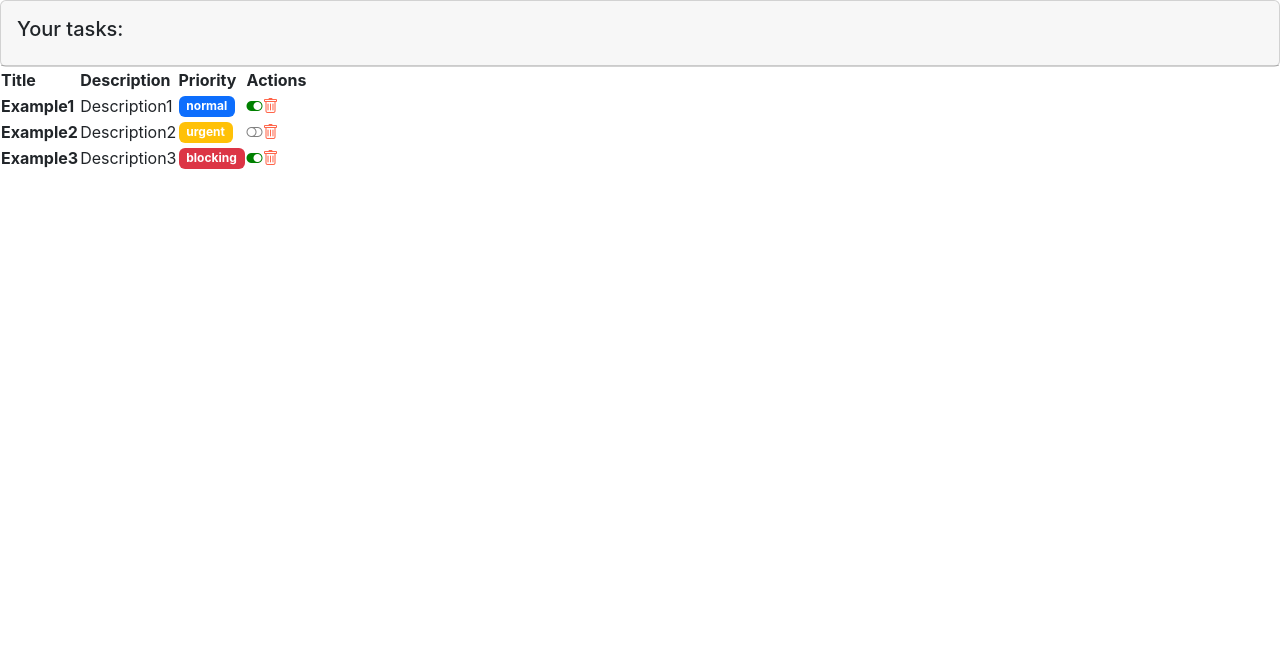
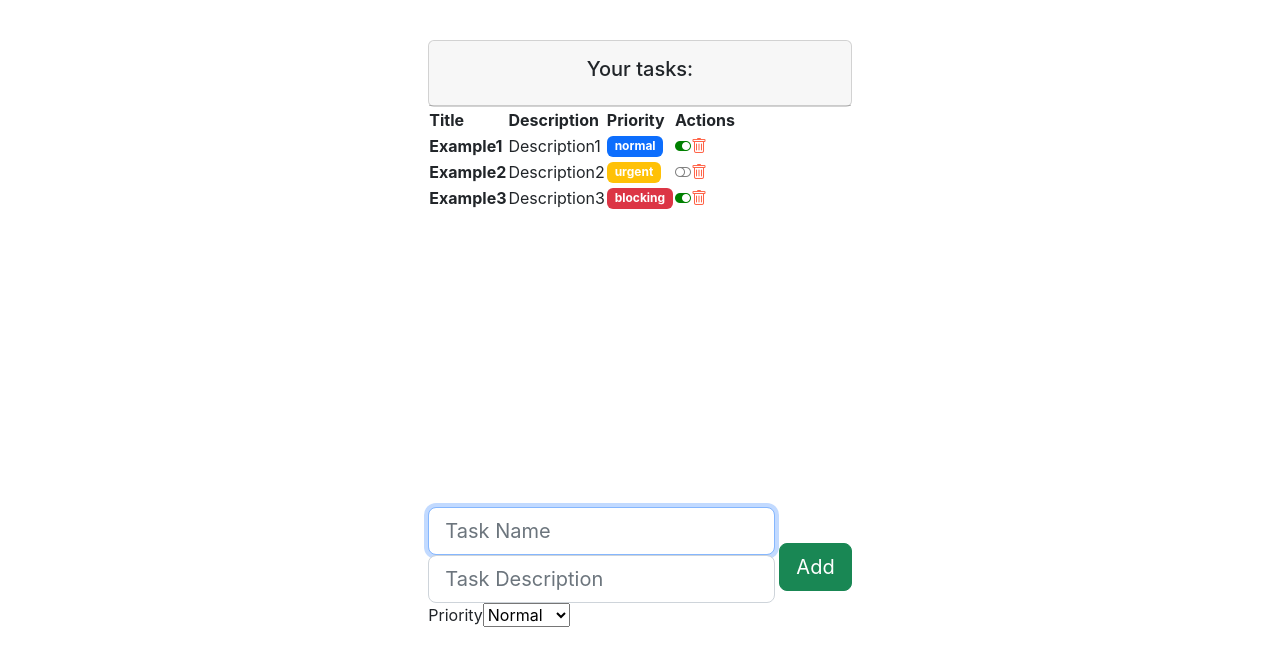
Before and after one commit to gioantonucci/OpenBootcamp, a React (Create React App) app in the folder React/hola-mundo/: page / in a window 1280 px wide. Shown: the top 666 px of the page. Built offline with nearby package versions, Linux system fonts and the light colour scheme.

Commit message:
some code

```diff
--- a/React/hola-mundo/src/App.css
+++ b/React/hola-mundo/src/App.css
@@ -36,3 +36,20 @@
     transform: rotate(360deg);
   }
 }
+
+
+h5  {
+  display: flex;
+  align-items: center;
+  justify-content: center;
+}
+
+body {
+  display: flex;
+  align-items: center;
+  justify-content: center;
+  padding-top: 40px;
+  padding-bottom: 40px;
+  background-color: aliceblue;
+
+}
--- a/React/hola-mundo/src/App.js
+++ b/React/hola-mundo/src/App.js
@@ -1,11 +1,10 @@
 import TaskListComponent from "./components/container/task_list";
-
+import './App.css'
 
 function App() {
   return (
     <div>
       <TaskListComponent />
-
     </div>
   );
 }
--- a/React/hola-mundo/src/components/container/task_list.jsx
+++ b/React/hola-mundo/src/components/container/task_list.jsx
@@ -5,30 +5,73 @@
 import "../../styles/task.scss";
 import TaskForm from "../pure/forms/taskForm";
 const TaskListComponent = () => {
-  const defaultTask1 = new Task("Example1","Description1",true,LEVELS.NORMAL);
-  const defaultTask2 = new Task("Example2","Description2",false,LEVELS.URGENT);
-  const defaultTask3 = new Task("Example3","Description3", true,LEVELS.BLOCKING);
-
+  const defaultTask1 = new Task(
+    "Example1",
+    "Description1",
+    true,
+    LEVELS.NORMAL
+  );
+  const defaultTask2 = new Task(
+    "Example2",
+    "Description2",
+    false,
+    LEVELS.URGENT
+  );
+  const defaultTask3 = new Task(
+    "Example3",
+    "Description3",
+    true,
+    LEVELS.BLOCKING
+  );
 
   //Estado del componente
-  const [tasks, setTasks] = useState([defaultTask1, defaultTask2, defaultTask3]);
+  const [tasks, setTasks] = useState([
+    defaultTask1,
+    defaultTask2,
+    defaultTask3,
+  ]);
   const [loading, setLoading] = useState(true);
 
   //Control del ciclo de vida del componetne
   useEffect(() => {
-    console.log("Task State has beem modified");
+    //console.log("Task State has been modified");
     setLoading(false);
     return () => {
-      console.log("TaskList component is going to unmount...");
+      // console.log("TaskList component is going to unmount...");
     };
   }, [tasks]);
 
-  const changeCompleted = (id) => {
-    console.log("TODO: cambiar state de la tarea");
-  };
+  function completeTask(task) {
+    console.log("Complete this task: ", task);
+    const index = tasks.indexOf(task);
+    const tempTask = [...tasks];
+
+    tempTask[index].completed = !tempTask[index].completed;
+
+    //actualizamos el estado del componente, esto actualiza la iteracion de las tareas en
+    //orden para mostrarlas actualizadas
+    setTasks(tempTask);
+  }
+
+  function removeTask(task) {
+    console.log("Delete this task: ", task);
+    const index = tasks.indexOf(task);
+    const tempTask = [...tasks];
+
+    tempTask.splice(index, 1);
+
+    setTasks(tempTask);
+  }
+
+  function addTask(task) {
+    console.log("Add this task: ", task);
+    const tempTask = [...tasks];
+    tempTask.push(task);
+    setTasks(tempTask);
+  }
 
   return (
-    <div >
+    <div>
       <div className="col-12">
         <div className="card">
           {/**Card header (title) */}
@@ -52,16 +95,22 @@
               </tr>
             </thead>
             <tbody>
-            {tasks.map((task, i) => {
-                return ( <TaskComponent key={i} task={task} />)
-
-            })}
-
+              {tasks.map((task, i) => {
+                return (
+                  <TaskComponent
+                    key={i}
+                    task={task}
+                    complete={completeTask}
+                    remove={removeTask}
+                    add={addTask}
+                  />
+                );
+              })}
             </tbody>
           </table>
         </div>
-        <TaskForm></TaskForm>
       </div>
+      <TaskForm add={addTask}></TaskForm>
     </div>
   );
 };
--- a/React/hola-mundo/src/components/pure/forms/taskForm.jsx
+++ b/React/hola-mundo/src/components/pure/forms/taskForm.jsx
@@ -1,10 +1,66 @@
-import React from 'react'
+import React, { useRef } from "react";
+import PropTypes from "prop-types";
+import { LEVELS } from "../../../models/levels.enum";
+import { Task } from "../../../models/task.class";
 
- const TaskForm = () => {
+const TaskForm = ({ add }) => {
+  const nameRef = useRef("");
+  const descriptionRef = useRef("");
+  const levelRef = useRef(LEVELS.NORMAL);
+
+  function addTask(e) {
+    e.preventDefault();
+    const newTask = new Task(
+      nameRef.current.value,
+      descriptionRef.current.value,
+      false,
+      levelRef.current.value
+    );
+    add(newTask);
+  }
+
   return (
-    <form>
+    <form
+      onSubmit={addTask}
+      className="d-flex justify-content-center align-items-center mb-4"
+    >
+      <div className="form-outline flex-fill">
+        <input
+          ref={nameRef}
+          id="inputName"
+          type="text"
+          className="form-control form-control-lg"
+          placeholder="Task Name"
+          required
+          autoFocus
+        />
+        <input
+          ref={descriptionRef}
+          id="inputDescription"
+          type="text"
+          className="form-control form-control-lg"
+          placeholder="Task Description"
+          required
 
+        />
+        <label htmlFor="selectLevel" className="sr-only">
+          Priority
+        </label>
+        <select ref={levelRef} defaultValue={LEVELS.NORMAL} id="selectLevel">
+          <option value={LEVELS.NORMAL}>Normal</option>
+          <option value={LEVELS.URGENT}>Urgent</option>
+          <option value={LEVELS.BLOCKING}>Blocking</option>
+        </select>
+      </div>
+      <button type="submit" className="btn btn-success btn-lg ms-1">
+        Add
+      </button>
     </form>
-  )
-}
+  );
+};
+
+TaskForm.protoTypes = {
+  add: PropTypes.func.isRequired,
+};
+
 export default TaskForm;
--- a/React/hola-mundo/src/components/pure/task.jsx
+++ b/React/hola-mundo/src/components/pure/task.jsx
@@ -4,7 +4,7 @@
 import "../../styles/task.scss";
 import { LEVELS } from "../../models/levels.enum";
 
-function TaskComponent({ task }) {
+function TaskComponent({ task, complete, remove }) {
   useEffect(() => {
     console.log("Created task");
     return () => {
@@ -42,18 +42,22 @@
     if (task.completed) {
       return (
         <i
-          className="bi-toggle-on"
+          onClick={() => complete(task)}
+          className="bi-toggle-on task-action"
           style={{
             color: "green",
+
           }}
         ></i>
       );
     } else {
       return (
         <i
-          className="bi-toggle-off"
+          onClick={() => complete(task)}
+          className="bi-toggle-off task-action"
           style={{
             color: "grey",
+
           }}
         ></i>
       );
@@ -74,7 +78,8 @@
       <td className="align-middle">
         {taskCompletedIcon()}
         <i
-          className="bi-trash"
+          className="bi-trash task-action"
+          onClick={() => remove(task)}
           style={{
             color: "tomato",
           }}
@@ -85,7 +90,9 @@
 }
 
 TaskComponent.propTypes = {
-  task: PropTypes.instanceOf(Task),
+  task: PropTypes.instanceOf(Task).isRequired,
+  complete: PropTypes.func.isRequired,
+  remove: PropTypes.func.isRequired
 };
 
 export default TaskComponent;
--- a/React/hola-mundo/src/styles/task.scss
+++ b/React/hola-mundo/src/styles/task.scss
@@ -1,8 +1,3 @@
-h1 {
-    color: chocolate;
+.task-action {
+    cursor: pointer;
 }
-
-.task-name {
-    font-weight: bold;
-    color: cadetblue;
-}
```
Also changed, not shown: React/hola-mundo/src/pages/auth/LoginPage.jsx (added, +13 -0 lines), React/hola-mundo/src/pages/auth/RegisterPage.jsx (added, +13 -0 lines), React/hola-mundo/src/pages/error/NotFoundPage.jsx (added, +13 -0 lines), React/hola-mundo/src/pages/home/HomePage.jsx (added, +12 -0 lines), React/hola-mundo/src/tasks/TasksPage.jsx (added, +14 -0 lines).
